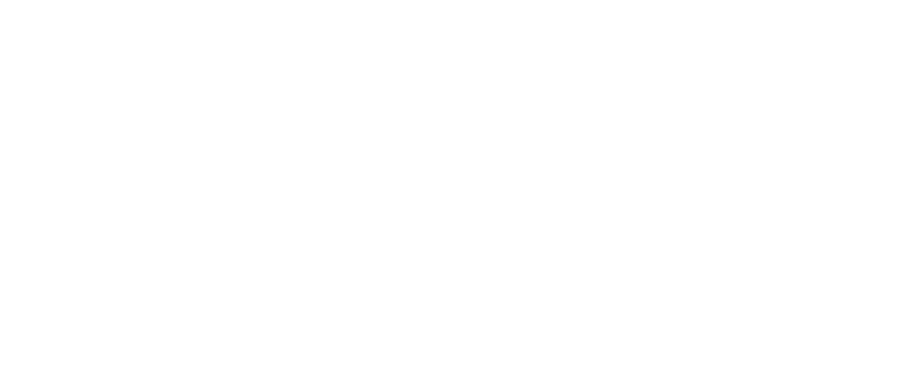
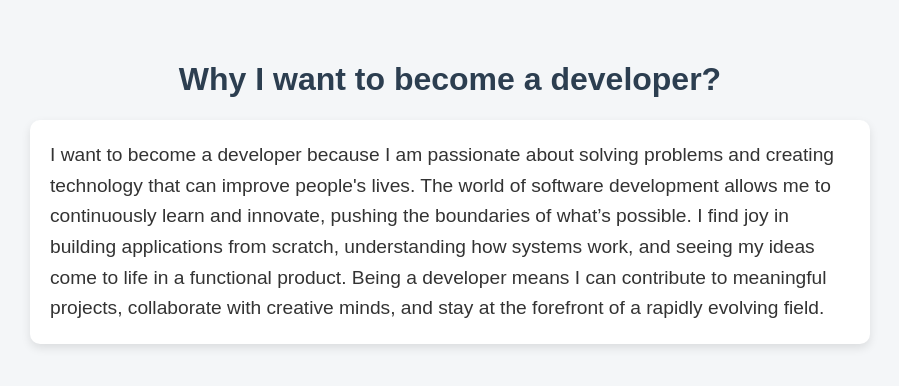
Before and after one commit to acciojob/why-software-sindhu-manga, a website: page main.html in a window 1280 px wide. Shown: the whole page, without its empty margins (190-1089 px from the left). Drawn offline with Linux system fonts and the light colour scheme.

Commit message:
created a submission

```diff
--- a/main.html
+++ b/main.html
@@ -8,6 +8,13 @@
 
 <body>
 	<!-- the entire body must be written by student -->
+	<h1>Why I want to become a developer?</h1>
+    <p>
+        I want to become a developer because I am passionate about solving problems and creating technology that can improve people's lives.
+		The world of software development allows me to continuously learn and innovate, pushing the boundaries of what’s possible.
+		I find joy in building applications from scratch, understanding how systems work, and seeing my ideas come to life in a functional product.
+		Being a developer means I can contribute to meaningful projects, collaborate with creative minds, and stay at the forefront of a rapidly evolving field.
+    </p>
     <script type="text/javascript" src="./script.js">
 </script>
 
--- a/script.js
+++ b/script.js
@@ -1 +1,5 @@
 //your code here
+const button = document.getElementById('motivateBtn');
+button.addEventListener('click', function () {
+    alert("Keep going! You’re on your way to becoming a great developer!");
+});
--- a/styles.css
+++ b/styles.css
@@ -1,2 +1,41 @@
+body {
+            font-family: Arial, sans-serif;
+            background-color: #f4f6f8;
+            margin: 0;
+            padding: 40px;
+            color: #333;
+        }
+
+        h1 {
+            color: #2c3e50;
+            text-align: center;
+        }
+
+        p {
+            max-width: 800px;
+            margin: 20px auto;
+            font-size: 1.2em;
+            line-height: 1.6;
+            background-color: #ffffff;
+            padding: 20px;
+            border-radius: 10px;
+            box-shadow: 0 4px 10px rgba(0, 0, 0, 0.1);
+        }
+button {
+    display: block;
+    margin: 30px auto;
+    padding: 12px 24px;
+    font-size: 1em;
+    background-color: #3498db;
+    color: white;
+    border: none;
+    border-radius: 8px;
+    cursor: pointer;
+    transition: background-color 0.3s ease;
+}
+
+button:hover {
+    background-color: #2980b9;
+}
 
 /* Your CSS Code here. */
```
